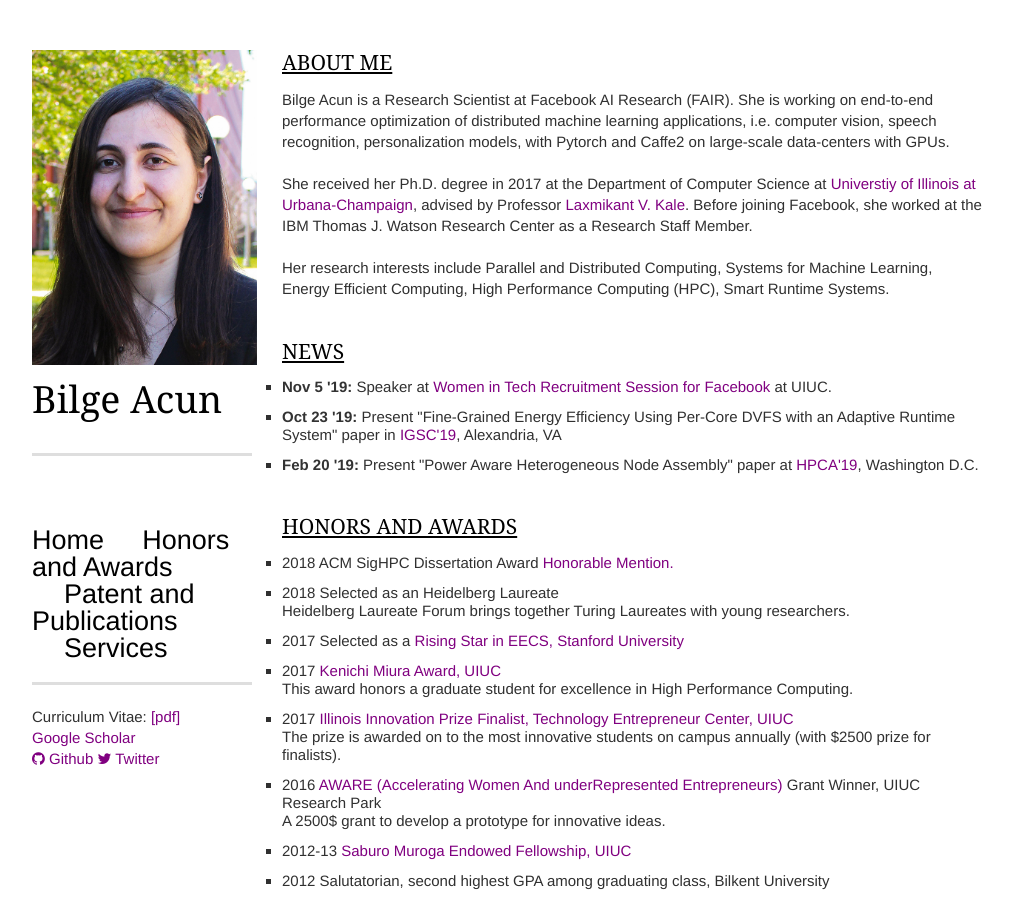
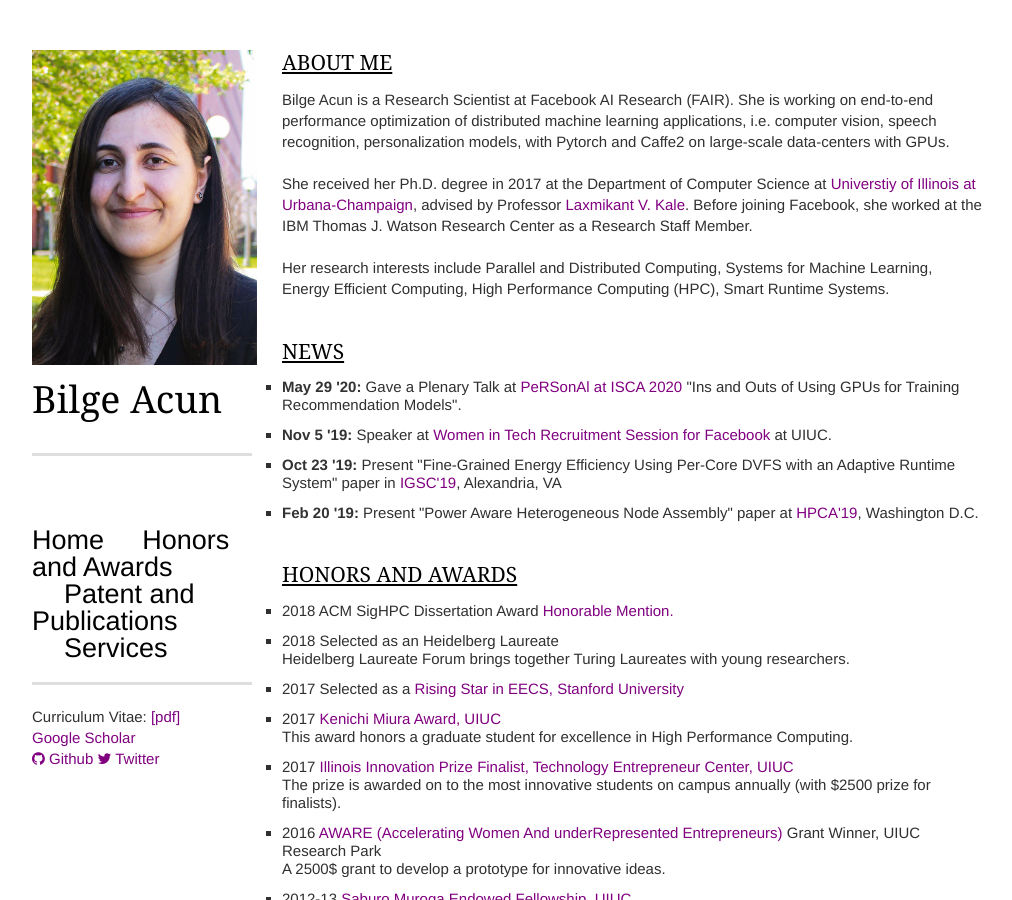
Before and after one commit to bilgeacun/bilgeacun.github.io, a Jekyll site: the page built from index.html, in a window 1280 px wide and 900 px high. Shown: the whole window, without its empty margins (138-1150 px from the left). Built offline with Jekyll 4.4.1, drawn with Linux system fonts in a browser that asks for light colours; nearby versions of some CDN libraries; some web fonts are replaced.

Commit message:
Update news

```diff
--- a/_includes/news.html
+++ b/_includes/news.html
@@ -3,6 +3,7 @@
         <article>
         <!-- <h1>News</h1> -->
         <ul>
+	  <li><strong>May 29 '20:</strong> Gave a Plenary Talk at <a href="https://personal-tutorial.com/personal-at-isca-2020/"> PeRSonAl at ISCA 2020</a> "Ins and Outs of Using GPUs for Training Recommendation Models".</li>
 	  <li><strong>Nov 5 '19:</strong> Speaker at <a href="https://womeninresearchdinneruiuc.splashthat.com/">Women in Tech Recruitment Session for Facebook</a> at UIUC. </li>
           <li><strong>Oct 23 '19:</strong> Present "Fine-Grained Energy Efficiency Using Per-Core DVFS with an Adaptive Runtime System" paper in <a href="https://www.igscc.org/">IGSC'19</a>, Alexandria, VA</li>
 	  <li><strong>Feb 20 '19:</strong> Present "Power Aware Heterogeneous Node Assembly" paper at <a href="http://hpca2019.seas.gwu.edu/">HPCA'19</a>, Washington D.C.
```
